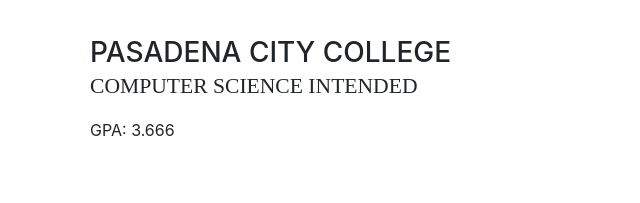
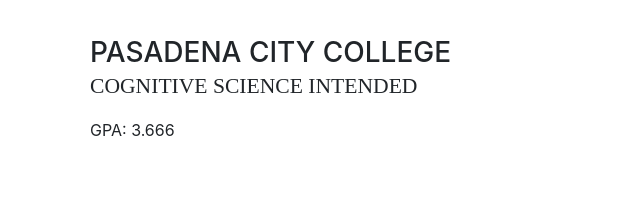
Before and after one commit to klaue/klaue.github.io, a website with bundled scripts: page index.html in a window 1280 px wide. Shown: the part 3059-3262 px from the top of the page, 230-870 px from the left. Built offline with nearby package versions, Linux system fonts and the light colour scheme; a web font is replaced by a local one.

Commit message:
cog sci intended

```diff
--- a/index.html
+++ b/index.html
@@ -250,7 +250,7 @@
           <div class="resume-item d-flex flex-column flex-md-row mb-5">
             <div class="resume-content mr-auto">
               <h3 class="mb-0">Pasadena City College</h3>
-          <div class="subheading mb-3">Computer Science Intended</div>
+          <div class="subheading mb-3">Cognitive Science Intended</div>
             <p>GPA: 3.666</p>
             </div>
             <div class="resume-date text-md-right">
```
